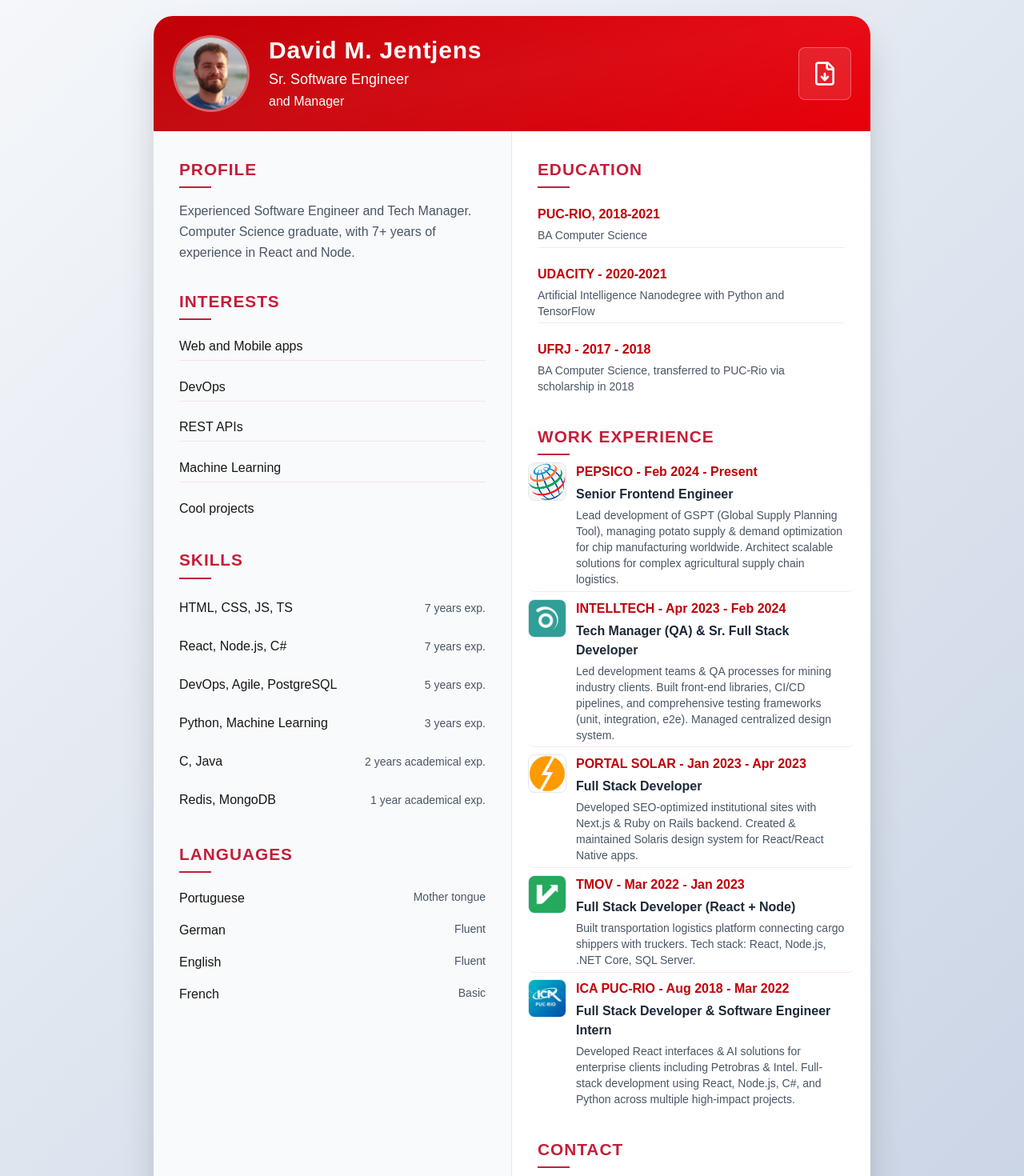
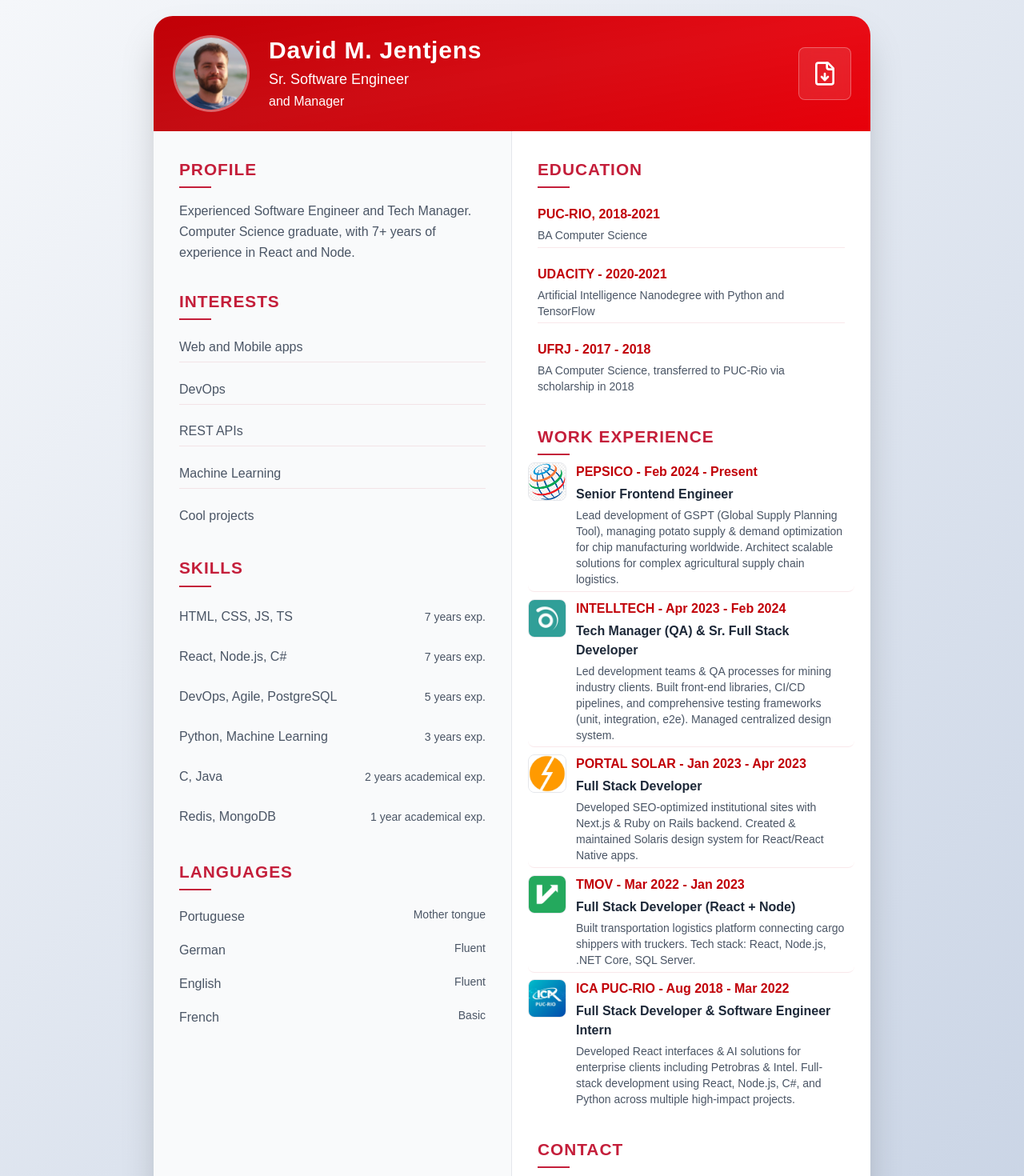
Before and after one commit to davidjentjens/david-resume, a Next.js app: page / in a window 1280 px wide. Shown: the top 1470 px of the page at 80% size. Built offline with nearby package versions, Linux system fonts and the light colour scheme.

Commit message:
Update Skills component styles for improved readability and consistency

```diff
--- a/src/app/components/Skills.tsx
+++ b/src/app/components/Skills.tsx
@@ -29,7 +29,7 @@
     <div className="space-y-8">
       <div className="section animate-fade-in">
         <div className="section-title">Interests</div>
-        <div className="space-y-2">
+        <div className="space-y-2 text-gray-600 leading-relaxed">
           {interests.map((interest, index) => (
             <div key={index} className="item">{interest}</div>
           ))}
@@ -38,7 +38,7 @@
 
       <div className="section animate-fade-in">
         <div className="section-title">Skills</div>
-        <div className="space-y-2">
+        <div className="space-y-2 text-gray-600 leading-relaxed">
           {skills.map((skill, index) => (
             <div key={index} className="flex justify-between items-center py-2">
               <span className="font-medium">{skill.name}</span>
@@ -50,7 +50,7 @@
 
       <div className="section animate-fade-in">
         <div className="section-title">Languages</div>
-        <div className="grid grid-cols-1 gap-2">
+        <div className="grid grid-cols-1 gap-2 text-gray-600 leading-relaxed">
           {languages.map((lang, index) => (
             <div key={index} className="flex justify-between py-1">
               <span>{lang.name}</span>
```
